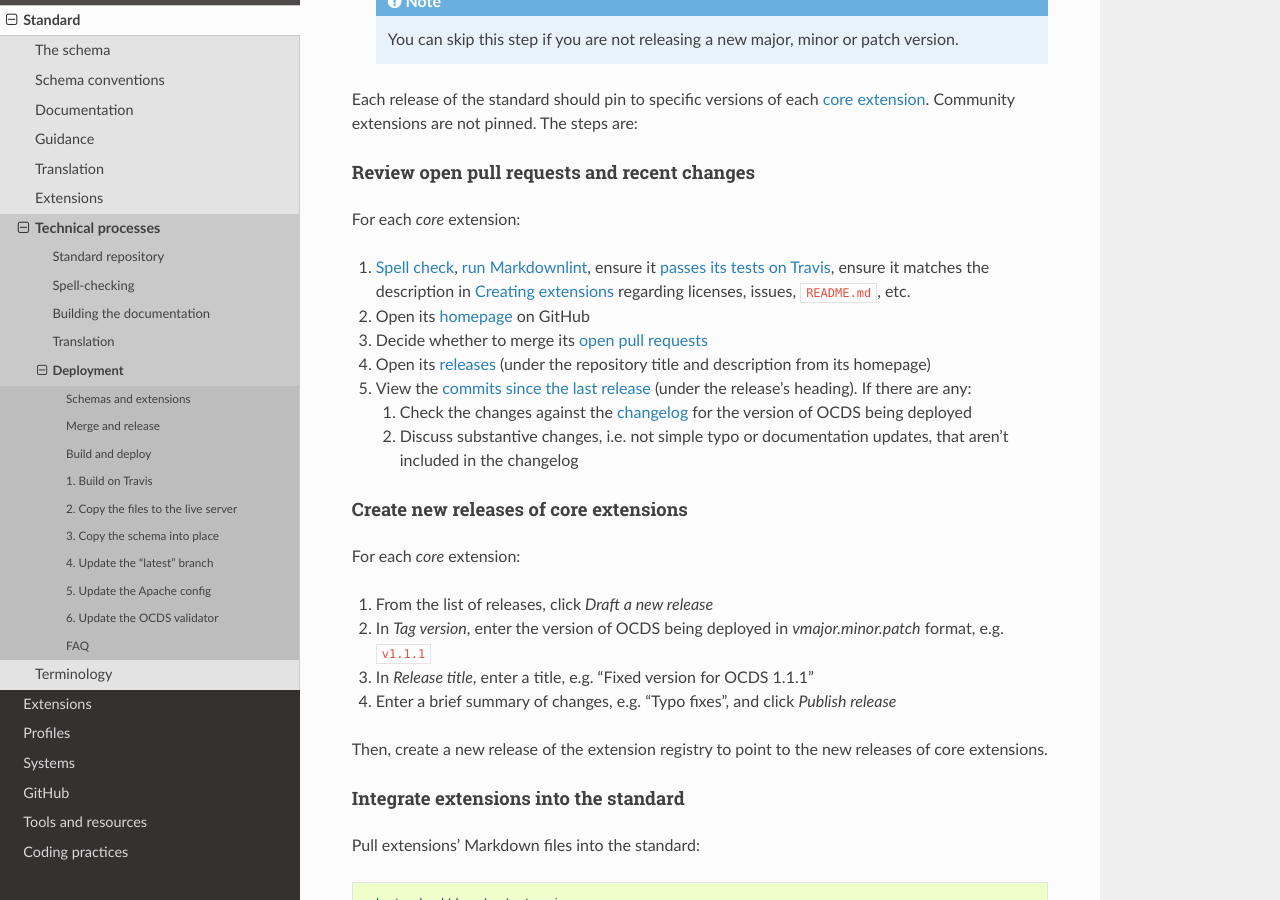
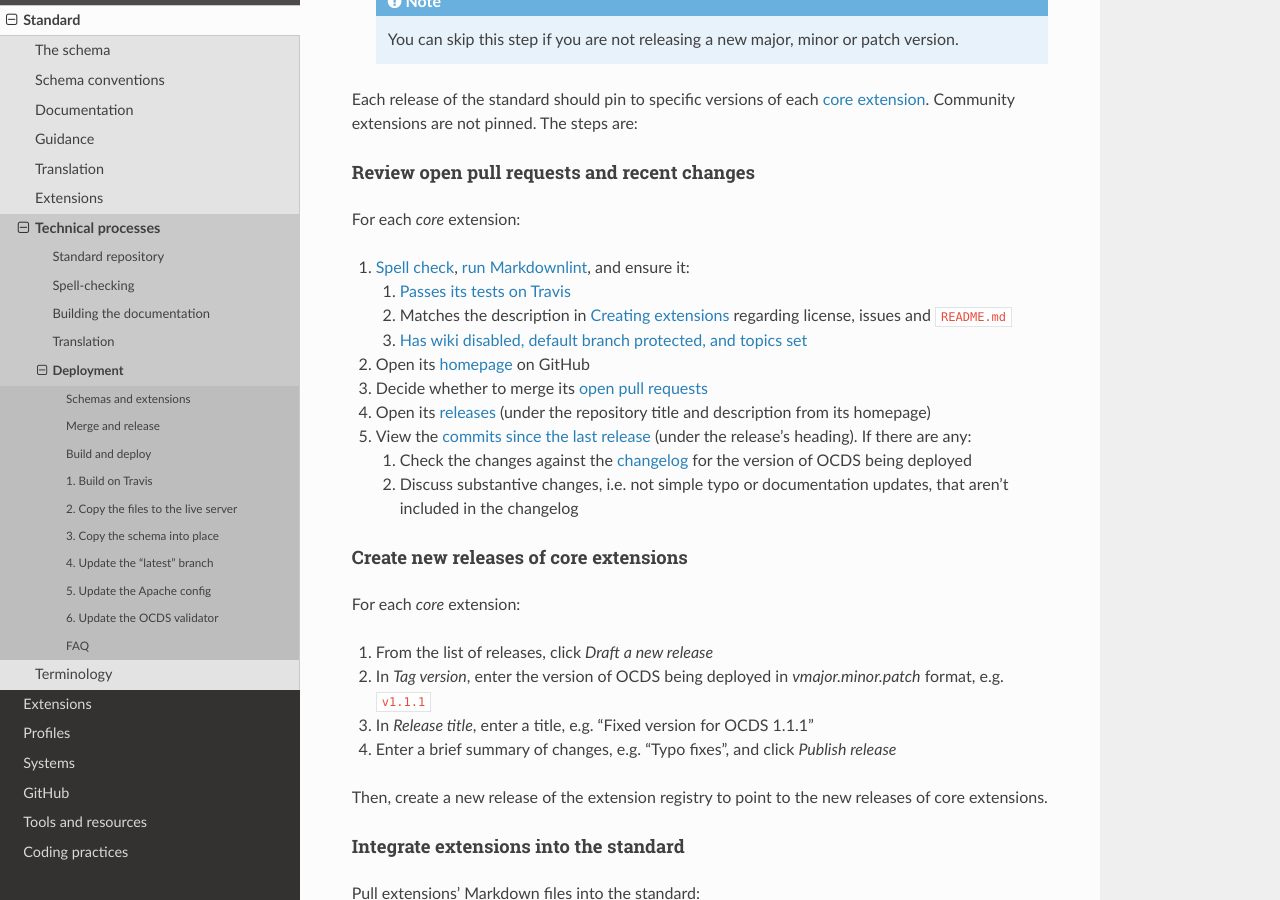
Before and after one commit to open-contracting/standard-development-handbook, a Sphinx documentation site: the page built from docs/standard/technical/deployment.md, in a window 1280 px wide and 900 px high, scrolled down 495 px. Built offline with Sphinx 7.4.7 and the Read the Docs theme 2.0.0, drawn with Linux system fonts in a browser that asks for light colours.

Commit message:
Add instruction before pinning extensions

```diff
--- a/docs/standard/technical/deployment.md
+++ b/docs/standard/technical/deployment.md
@@ -23,7 +23,10 @@ Each release of the standard should pin to specific versions of each [core exten
 
 For each *core* extension:
 
-1. [Spell check](http://ocds-standard-development-handbook.readthedocs.io/en/latest/standard/technical/spellcheck/), [run Markdownlint](http://ocds-standard-development-handbook.readthedocs.io/en/latest/coding/#linting), ensure it [passes its tests on Travis](https://github.com/open-contracting/standard-maintenance-scripts#tests), ensure it matches the description in [Creating extensions](../../../extensions) regarding licenses, issues, `README.md`, etc.
+1. [Spell check](http://ocds-standard-development-handbook.readthedocs.io/en/latest/standard/technical/spellcheck/), [run Markdownlint](http://ocds-standard-development-handbook.readthedocs.io/en/latest/coding/#linting), and ensure it:
+    1. [Passes its tests on Travis](https://github.com/open-contracting/standard-maintenance-scripts#tests)
+    1. Matches the description in [Creating extensions](../../../extensions) regarding license, issues and `README.md`
+    1. [Has wiki disabled, default branch protected, and topics set](https://github.com/open-contracting/standard-maintenance-scripts#change-github-repository-configuration)
 1. Open its [homepage](https://github.com/open-contracting/ocds_lots_extension) on GitHub
 1. Decide whether to merge its [open pull requests](https://github.com/open-contracting/ocds_lots_extension/pulls)
 1. Open its [releases](https://github.com/open-contracting/ocds_lots_extension/releases) (under the repository title and description from its homepage)
```
